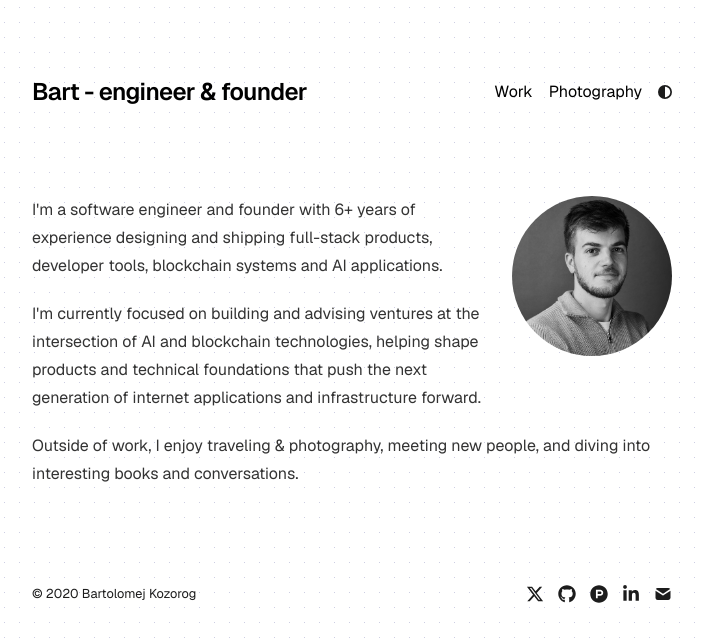
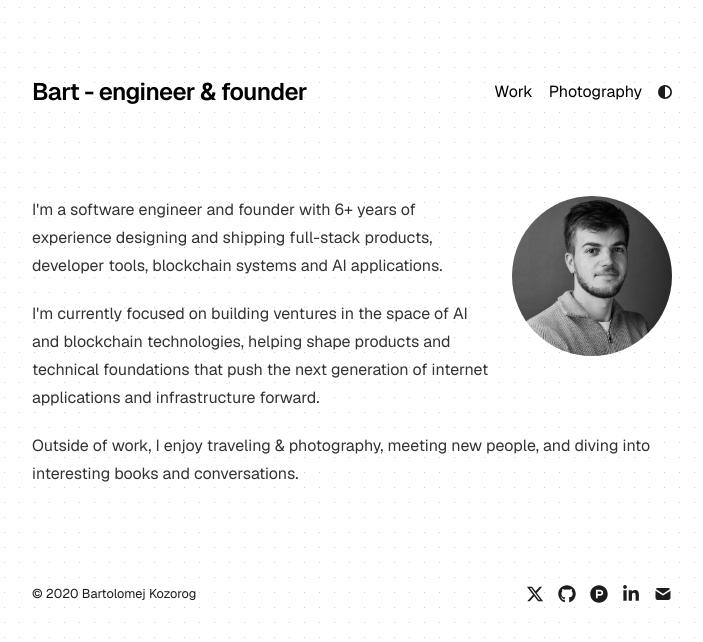
Before and after one commit to bartolomej/my-website, a Next.js app: page / in a window 1280 px wide. Shown: the top 642 px of the page, without its empty margins (288-991 px from the left). Built offline with nearby package versions, Linux system fonts and the light colour scheme.

Commit message:
update wording

```diff
--- a/app/page.tsx
+++ b/app/page.tsx
@@ -22,8 +22,8 @@ export default function Page() {
           blockchain systems and AI applications.
         </p>
         <p>
-          I'm currently focused on building and advising ventures at the
-          intersection of AI and blockchain technologies, helping
+          I'm currently focused on building ventures in the
+          space of AI and blockchain technologies, helping
           shape products and technical foundations that push the next generation
           of internet applications and infrastructure forward.
         </p>
```
Also changed, not shown: public/screenshots/aluena.png.
